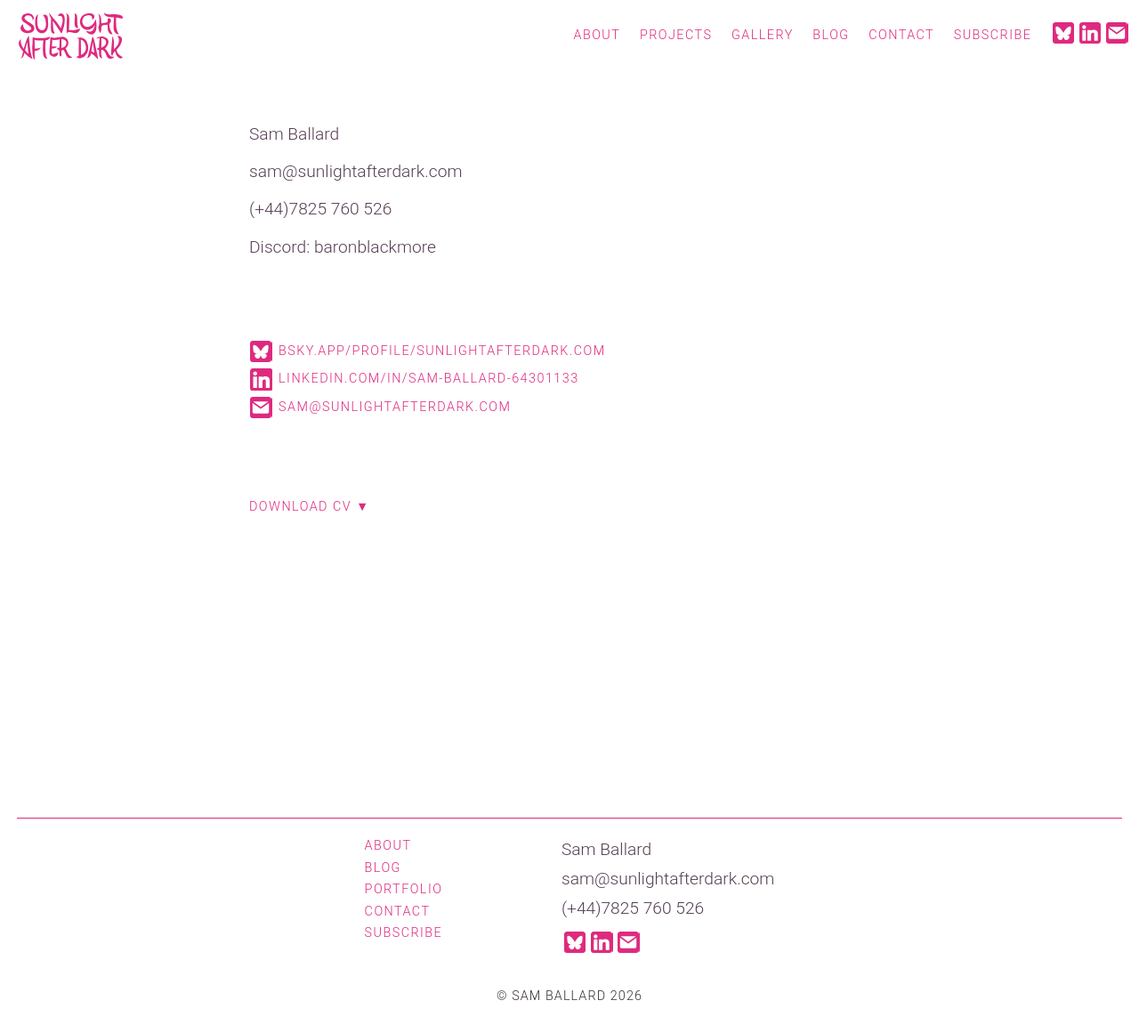
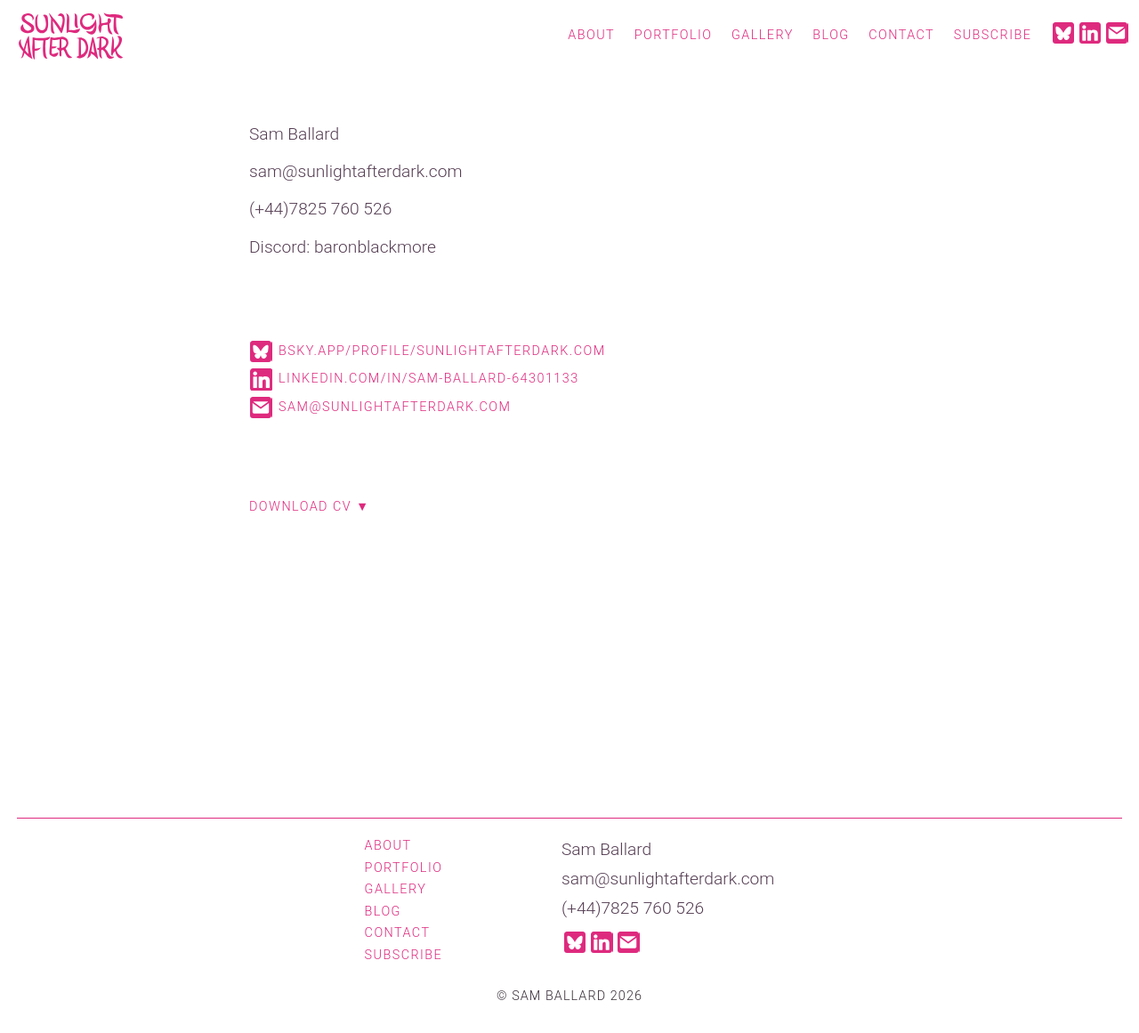
Before and after one commit to BaronBlackmore/SunlightAfterDark, a Jekyll site: the page built from contact.html, in a window 1280 px wide. Shown: the whole page at 89% size. Built offline with Jekyll 4.4.1, drawn with Linux system fonts in a browser that asks for light colours.

Commit message:
nav titles

```diff
--- a/_includes/foot.html
+++ b/_includes/foot.html
@@ -3,10 +3,11 @@
 		<div class="foot-content">
 			<div class="foot-section">
 				<a href="/about"><p>About</p></a>
-				<a href="/blog"><p>Blog</p></a>
-				<a href="/portfolio"><p>Portfolio</p></a>
-				<a href="/contact"><p>Contact</p></a>
-				<a href="/subscribe"><p >Subscribe</p></a>
+		<a href="/portfolio"><p>Portfolio</p></a>
+		<a href="/gallery"><p>Gallery</p></a>
+		<a href="/blog"><p>Blog</p></a>
+		<a href="/contact"><p>Contact</p></a>
+		<a href="/subscribe"><p >Subscribe</p></a>
 			</div>
 			<div class="foot-section">
 				<p>Sam Ballard</p>
--- a/_includes/nav.html
+++ b/_includes/nav.html
@@ -7,18 +7,6 @@
 		</a>
 	</div>
 
-	<!-- "sam ballards personal internet" -->
-	<!--
-	<div class="sbpi no-mobile">
-		<img src="/images/cloudline-1.png" class="cloudline" alt="pink clouds background">
-		<p style="text-align: center; color: #de2a7e; padding:0 20px;" >Sam Ballard's personal internet</p>
-		<img src="/images/cloudline-2.png" class="cloudline" alt="pink clouds background">
-	</div> -->
-
-	<!-- skinny mobile site title image -->
-	<!-- <a class="mob-title" href="https://sunlightafterdark.com">
-		<img class="no-desktop" style="width: 100%" alt="Sunlight After Dark" src="/images/title-skinny.png">
-	</a> -->
 
 	<!-- hamburger icon -->
 	<div id="hamburger-icon" onclick="hamburgerSwap(this);openNav()">
@@ -30,18 +18,13 @@
 	<!-- stuff in the dropdown -->
 	<div id="nav-column">
 		<a href="/about"><p>About</p></a>
-		<a href="/portfolio"><p>Projects</p></a>
+		<a href="/portfolio"><p>Portfolio</p></a>
 		<a href="/gallery"><p>Gallery</p></a>
 		<a href="/blog"><p>Blog</p></a>
 		<a href="/contact"><p>Contact</p></a>
 		<a href="/subscribe"><p >Subscribe</p></a>
 
-		<!-- pic of clouds -->
-		<!-- <img src="/images/cloudline-3.png" class="cloudline" style="width: 100%;" alt="pink clouds background"> -->
-<!--
-		<div class="nav-bottom">
-</div>
- -->
+
 
 		<div class="social-images">
 			<a href="https://bsky.app/profile/sunlightafterdark.com">
```
